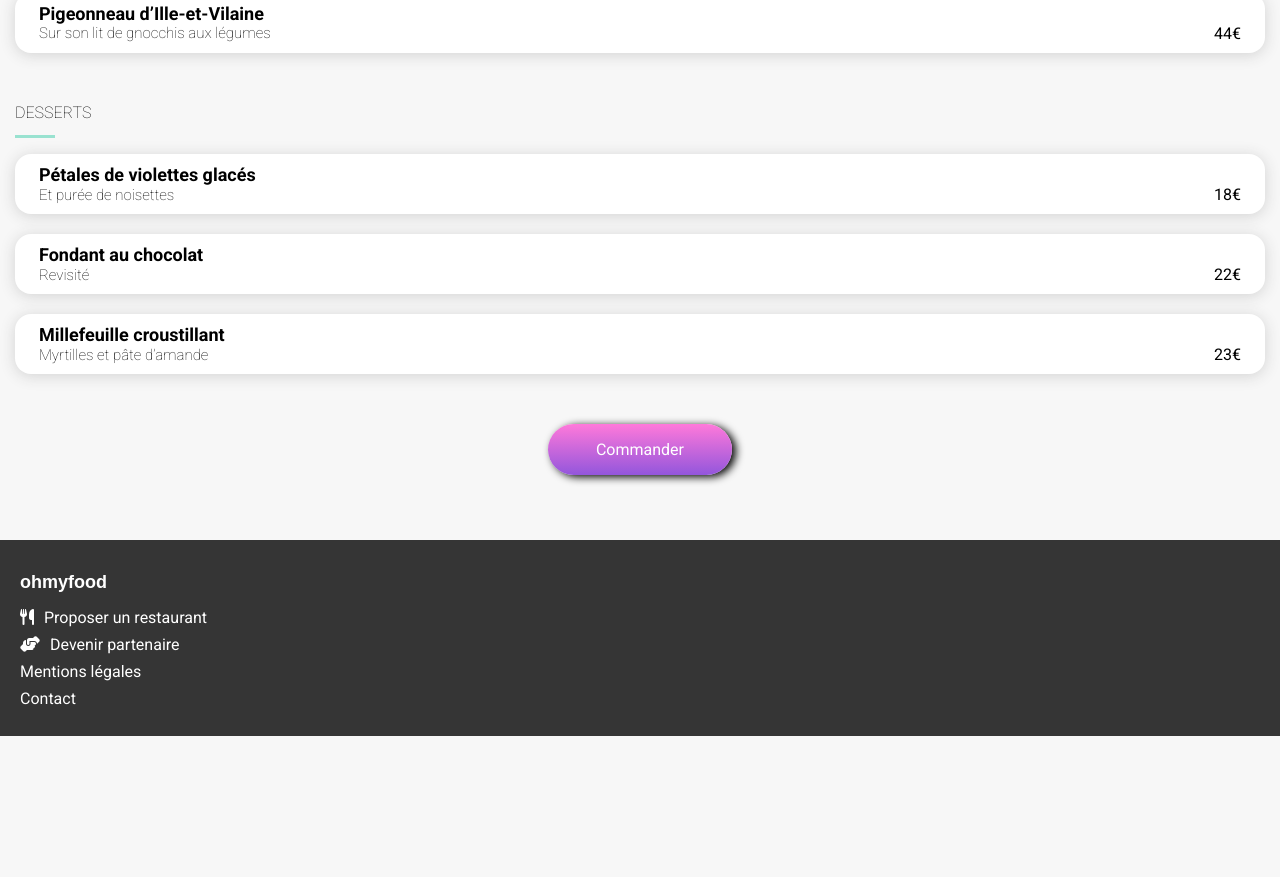
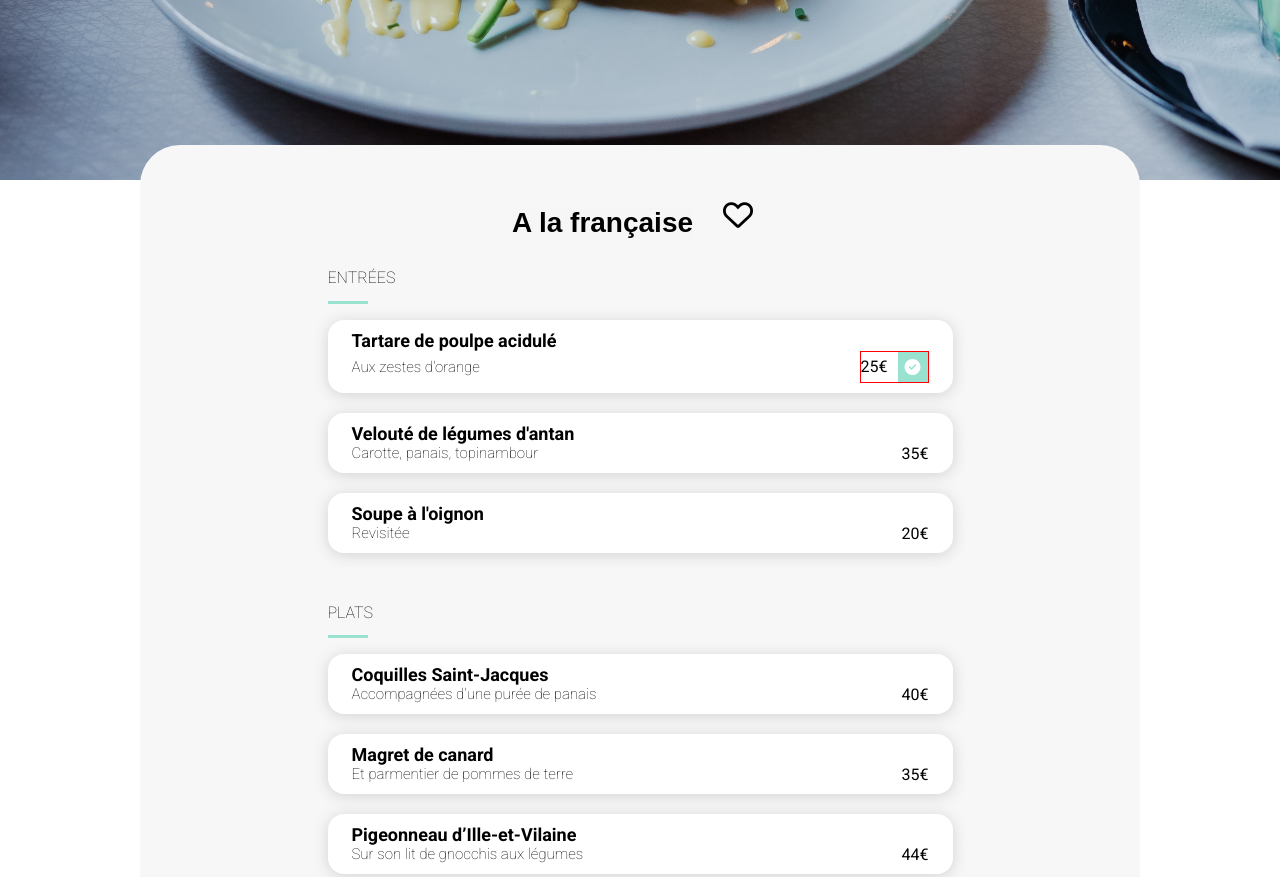
Before and after one commit to Iloudia/Ohmyfood, a plain HTML site: page html/alafrancaise.html in a window 1280 px wide. Shown: the part 704-1581 px from the top of the page. Before the commit the page ends 1440 px from the top, so only its background shows below. Drawn offline with Linux system fonts and the light colour scheme; a web font is replaced by a local one.

Commit message:
responsive

```diff
--- a/css/restaurants.css
+++ b/css/restaurants.css
@@ -83,7 +83,6 @@ header {
     position: relative;
     overflow: hidden;
 }
-
 
 .restaurant-title {
     font-size: 2rem;
@@ -260,7 +259,78 @@ margin-right: 10px;
 font-size: 16px;
 }
 
-@media (max-width: 1024px) {
+@media screen and (min-width: 768px) {
+    .restaurant-title{
+        margin-top: 10%;
+    }
+
+    .restaurant-header {
+        display: flex;
+        align-items: center;
+        justify-content: center;
+        gap: 20px;
+        text-align: center;
+    }
+
+
+    .like-icon {
+        position: relative;
+        top: -10%;
+    }
+
+    .restaurant-section {
+        background-color: #fff;
+        position: relative;
+        overflow: visible;
+        border-radius: 0;
+        padding-bottom: 0;
+    }
+    .restaurant-content {
+        background-color: #f7f7f7;
+        border-radius: 40px 40px 0 0;
+        padding: 0 10%;
+        margin: 0 5%;
+        margin-top: -50px;
+
+    }
+
+    .order-button {
+        margin-top: 10%;
+    }
+
+
+    .footer-column {
+        display: flex;
+        align-items: center;
+        justify-content: flex-end;
+      }
+
+      .footer-column ul{
+        display: flex;
+        gap: 20px;
+        order: 1;
+      }
+
+      .footer-column h1 {
+        order: 2;
+        margin-left: 50px;
+        margin-right: 50px;
+      }
+
+}
+
+@media screen and (min-width: 1024px) {
+
+
+    .restaurant-content {
+        background-color: #f7f7f7;
+        border-radius: 40px 40px 0 0;
+        padding:0 15%;
+        margin: 0 10%;
+        margin-top: -50px;
+
+    }
+
 
 
 }
--- a/css/style.css
+++ b/css/style.css
@@ -315,7 +315,7 @@ header {
 
 }
 
-@media screen and (min-width: 1440px) {
+@media screen and (min-width: 1024px) {
 
   .fonctionnement-list {
     margin: 0 12%;
--- a/html/alafrancaise.html
+++ b/html/alafrancaise.html
@@ -33,12 +33,13 @@
     <main>
 
             <img class="restaurant-image"
-                src="./images/restaurants/toa-heftiba-DQKerTsQwi0-unsplash.jpg"
+                src="../images/restaurants/toa-heftiba-DQKerTsQwi0-unsplash.jpg"
                 alt="Restaurant Image" />
 
 
 
         <section class="restaurant-section">
+            <div class="restaurant-content">
             <div class="restaurant-header">
             <h2 class="restaurant-title">A la française
             </h2>
@@ -123,7 +124,7 @@
                         </div>
             </div>
             </button>
-            </div>
+
 
             <div class="menu-header">
                 <h2 class="menu-title">Desserts</h2>
@@ -166,6 +167,7 @@
             <div class="order-button">
                 <button>Commander</button>
             </div>
+            </div>
 
         </section>
 
```
Also changed, not shown: html/lanoteenchantee.html (+4 -2 lines), html/lapalettedugout.html (+7 -2 lines), html/ledelicedessens.html (+4 -2 lines).
